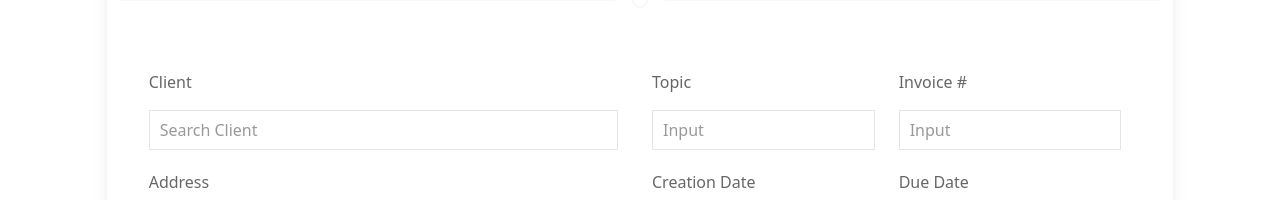
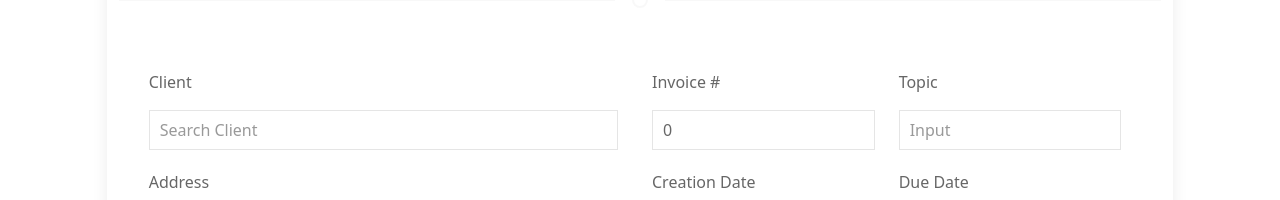
Before and after one commit to johannessiedersberger/sbill-accounting-software, a React (Create React App) app in the folder client/: page /invoice/1 in a window 1280 px wide. Shown: the part 318-518 px from the top of the page. Built offline with nearby package versions, Linux system fonts and the light colour scheme; no server answers.

Commit message:
Set Invoice Data from API

```diff
--- a/client/src/components/invoices/InvoicePage.js
+++ b/client/src/components/invoices/InvoicePage.js
@@ -30,9 +30,20 @@ const InvoicePage = (props) => {
     }, []);
 
     const loadInvoice = () => {
+        console.log(id);
 
         api.getInvoiceByInvoiceNumber(id).then((resp) => {
+
             console.log(resp.data);
+            setInvoiceNumber(resp.data[0].invoiceNumber);
+            setTopic(resp.data[0].topic);
+            setAddress(resp.data[0].address);
+            setNettoSum(resp.data[0].nettoSum);
+            setValueTax(resp.data[0].valueTax);
+            setTotalValue(resp.data[0].invoiceAmount);
+            setStartDate(new Date(resp.data[0].createdDate));
+            setDueDate(new Date(resp.data[0].dueDate));
+
         });
     }
 
@@ -142,19 +153,20 @@ const InvoicePage = (props) => {
                                 </div>
                                 <div class="row uk-margin">
                                     <p style={{ marginLeft: "-10px" }}>Address</p>
-                                    <textarea style={{ marginRight: "20px" }} onChange={(e) => setAddress(e.target.value)} class="uk-textarea col" rows="5" placeholder="Textarea"  ></textarea>
+                                    <textarea style={{ marginRight: "20px" }} value={address} onChange={(e) => setAddress(e.target.value)} class="uk-textarea col" rows="5" placeholder="Textarea"  ></textarea>
                                 </div>
                             </div>
                             <div class="col-md-6">
                                 <div class="row">
+                                    <div class="col-6">
+                                        <p>Invoice #</p>
+                                        <input class="uk-input col" type="text" value={invoiceNumber} onChange={(e) => setInvoiceNumber(e.target.value)} placeholder="Input" />
+                                    </div>
                                     <div class="col-6 ">
                                         <p>Topic</p>
-                                        <input class="uk-input col" type="text" onChange={(e) => setTopic(e.target.value)} placeholder="Input" />
+                                        <input class="uk-input col" type="text" value={topic} onChange={(e) => setTopic(e.target.value)} placeholder="Input" />
                                     </div>
-                                    <div class="col-6">
-                                        <p>Invoice #</p>
-                                        <input class="uk-input col" type="text" onChange={(e) => setInvoiceNumber(e.target.value)} placeholder="Input" />
-                                    </div>
+
                                 </div>
                                 <div class="row uk-margin">
                                     <div class="col-6">
@@ -195,7 +207,7 @@ const InvoicePage = (props) => {
                                     </thead>
                                     <tbody>
                                         {positions.map((value, index) => {
-                                            return <Position index={index} onDelete={onDelete} setData={setData} />
+                                            return <Position key={index} index={index} onDelete={onDelete} setData={setData} />
                                         })}
                                     </tbody>
                                     <button class="uk-button uk-button-primary" onClick={addPosition}>Add item</button>
```
